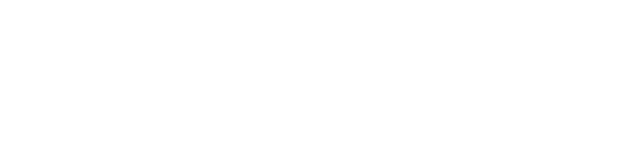
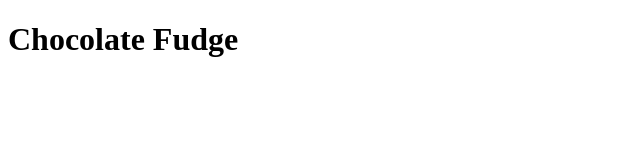
Before and after one commit to mprzywozny/odin-recipes, a plain HTML site: page recipes/chocolate-fudge.html in a window 1280 px wide. Shown: the whole page, without its empty margins (0-640 px from the left). Drawn offline with Linux system fonts and the light colour scheme.

Commit message:
Add h1 heading 'Chocolate 'Fudge'

```diff
--- a/recipes/chocolate-fudge.html
+++ b/recipes/chocolate-fudge.html
@@ -8,7 +8,7 @@
 </head>
 
 <body>
-
+    <h1>Chocolate Fudge</h1>
 </body>
 
 </html>
```
